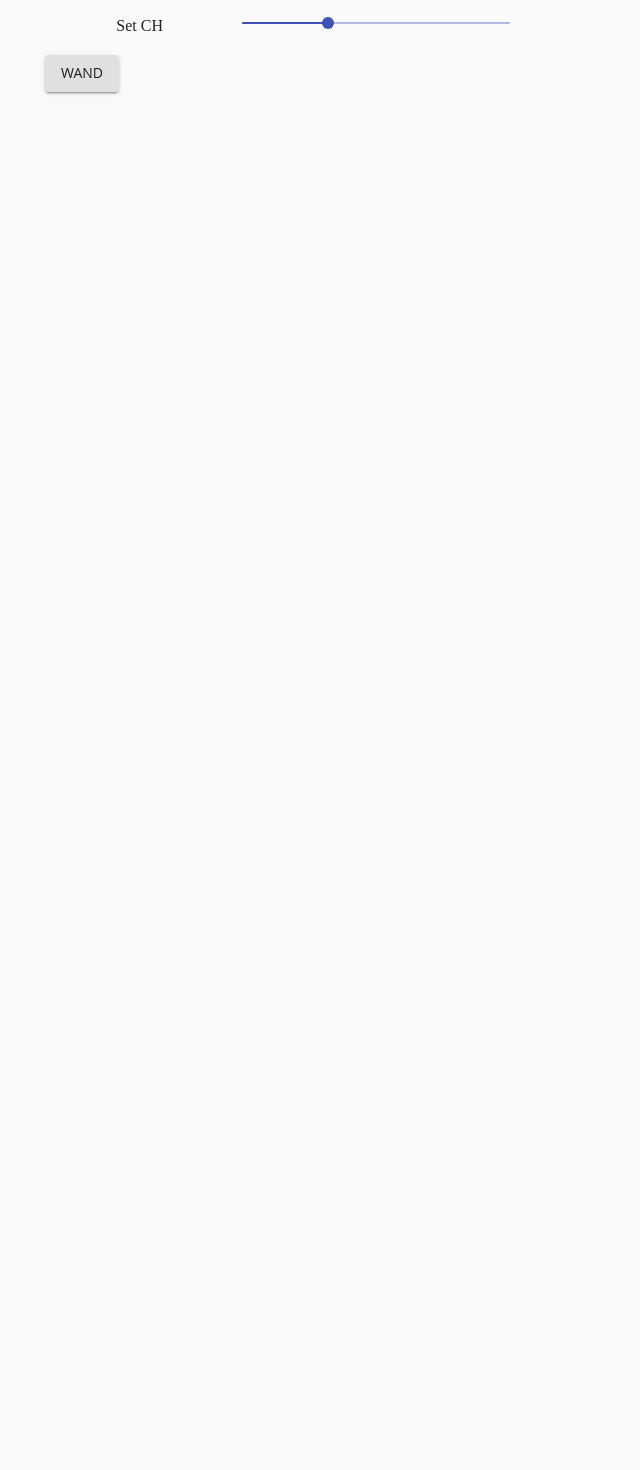
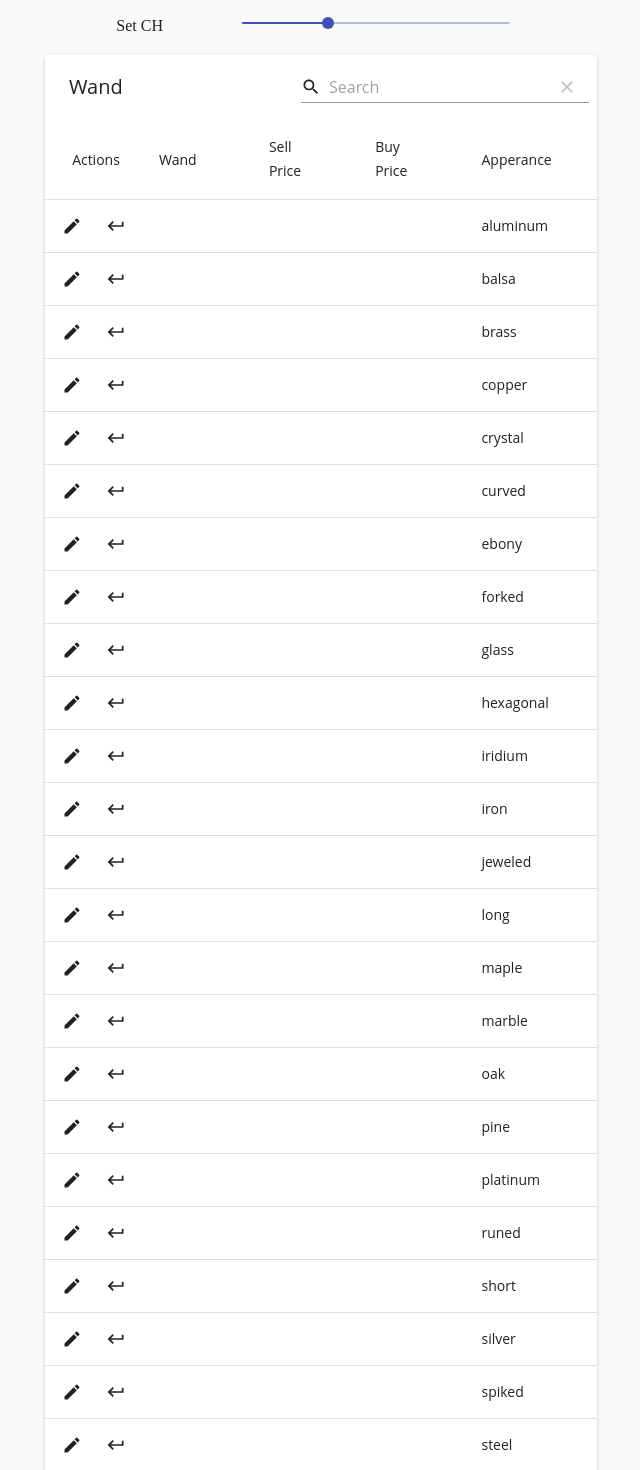
Before and after one commit to Hajin-dev/Nethack-ID-MEMO, a React (Create React App) app: page /Wand in a window 1280 px wide. Shown: the part 60-1530 px from the top of the page, without its empty margins (319-959 px from the left). Before the commit the page ends 800 px from the top, so only its background shows below. Built offline with nearby package versions, Linux system fonts and the light colour scheme.

Commit message:
Wand ver.1

```diff
--- a/src/App.js
+++ b/src/App.js
@@ -171,6 +171,33 @@ function App() {
   {no:25, ap: "twisted",base: 0, name: 0},
   {no:26, ap: "wire",base: 0, name: 0},
   {no:27, ap: "wooden",base: 0, name: 0},  ])
+  const [wandDB,setWand]=useState([{no:0, ap: "aluminum",base: 0, name: 0},
+  {no:1, ap: "balsa",base: 0, name: 0},
+  {no:2, ap: "brass",base: 0, name: 0},
+  {no:3, ap: "copper",base: 0, name: 0},
+  {no:4, ap: "crystal",base: 0, name: 0},
+  {no:5, ap: "curved",base: 0, name: 0},
+  {no:6, ap: "ebony",base: 0, name: 0},
+  {no:7, ap: "forked",base: 0, name: 0},
+  {no:8, ap: "glass",base: 0, name: 0},
+  {no:9, ap: "hexagonal",base: 0, name: 0},
+  {no:10, ap: "iridium",base: 0, name: 0},
+  {no:11, ap: "iron",base: 0, name: 0},
+  {no:12, ap: "jeweled",base: 0, name: 0},
+  {no:13, ap: "long",base: 0, name: 0},
+  {no:14, ap: "maple",base: 0, name: 0},
+  {no:15, ap: "marble",base: 0, name: 0},
+  {no:16, ap: "oak",base: 0, name: 0},
+  {no:17, ap: "pine",base: 0, name: 0},
+  {no:18, ap: "platinum",base: 0, name: 0},
+  {no:19, ap: "runed",base: 0, name: 0},
+  {no:20, ap: "short",base: 0, name: 0},
+  {no:21, ap: "silver",base: 0, name: 0},
+  {no:22, ap: "spiked",base: 0, name: 0},
+  {no:23, ap: "steel",base: 0, name: 0},
+  {no:24, ap: "tin",base: 0, name: 0},
+  {no:25, ap: "uranium",base: 0, name: 0},
+  {no:26, ap: "zinc",base: 0, name: 0},])
   var k = 1;
   function setValue (){ //CH에 따른 가격 보정 (price will multiplied by CH )
     if (ch<6) k=2;
@@ -186,9 +213,6 @@ function App() {
     })
     }
   setValue();
-  function calPotion(x) {
-    setPotion(x)
-  }
   const handleChange = (event, newValue) => {
     setCh(newValue);
     setValue();
@@ -217,9 +241,9 @@ function App() {
         <Route path="/Armor" theme={theme} element={<Armor/>} />
         <Route path="/Scroll" theme={theme} element={<Scroll/>} />
         <Route path="/SpellBook" theme={theme} element={<SpellBook bookDB={bookDB} price={price} setBook={setBook}/>} />
-        <Route path="/Potion" theme={theme} element={<Potion potionDB={potionDB} price={price} setPotion={calPotion}/>} />
+        <Route path="/Potion" theme={theme} element={<Potion potionDB={potionDB} price={price} setPotion={setPotion}/>} />
         <Route path="/Ring" theme={theme} element={<Ring ringDB={ringDB} price={price} setRing={setRing}/>} />
-        <Route path="/Wand" theme={theme} element={<Wand/>} />
+        <Route path="/Wand" theme={theme} element={<Wand wandDB={wandDB} price={price} setWand={setWand}/>} />
       </Routes>
       </Container>
       </ThemeProvider>
--- a/src/pages/Ring.js
+++ b/src/pages/Ring.js
@@ -142,7 +142,7 @@ function Ring(props) {
   ];
   return (
     <MaterialTable
-    title="Potion"
+    title="Ring"
     columns={columns}
     data={props.ringDB}
     icons={tableIcons}
--- a/src/pages/Wand.js
+++ b/src/pages/Wand.js
@@ -1,7 +1,193 @@
-import * as React from 'react';
+import _ from 'lodash'
 
-import Button from '@material-ui/core/Button';
+import React, {forwardRef } from 'react';
+import MaterialTable from 'material-table';
 
-export default function Wand() {
-  return (<Button variant="contained">Wand</Button>)
-}
+import AddBox from '@material-ui/icons/AddBox';
+import ArrowDownward from '@material-ui/icons/ArrowDownward';
+import Check from '@material-ui/icons/Check';
+import ChevronLeft from '@material-ui/icons/ChevronLeft';
+import ChevronRight from '@material-ui/icons/ChevronRight';
+import Clear from '@material-ui/icons/Clear';
+import KeyboardReturnIcon from '@material-ui/icons/KeyboardReturn';
+import Edit from '@material-ui/icons/Edit';
+import FilterList from '@material-ui/icons/FilterList';
+import FirstPage from '@material-ui/icons/FirstPage';
+import LastPage from '@material-ui/icons/LastPage';
+import Remove from '@material-ui/icons/Remove';
+import SaveAlt from '@material-ui/icons/SaveAlt';
+import Search from '@material-ui/icons/Search';
+import ViewColumn from '@material-ui/icons/ViewColumn';
+import { FormControl,MenuItem, Select } from '@material-ui/core';
+const tableIcons = {
+  Add: forwardRef((props, ref) => <AddBox {...props} ref={ref} />),
+  Check: forwardRef((props, ref) => <Check fontSize="small" {...props} ref={ref} />),
+  Clear: forwardRef((props, ref) => <Clear fontSize="small" {...props} ref={ref} />),
+  Delete: forwardRef((props, ref) => <KeyboardReturnIcon fontSize="small" {...props} ref={ref} />),
+  DetailPanel: forwardRef((props, ref) => <ChevronRight {...props} ref={ref} />),
+  Edit: forwardRef((props, ref) => <Edit fontSize="small" {...props} ref={ref} />),
+  Export: forwardRef((props, ref) => <SaveAlt {...props} ref={ref} />),
+  Filter: forwardRef((props, ref) => <FilterList {...props} ref={ref} />),
+  FirstPage: forwardRef((props, ref) => <FirstPage {...props} ref={ref} />),
+  LastPage: forwardRef((props, ref) => <LastPage {...props} ref={ref} />),
+  NextPage: forwardRef((props, ref) => <ChevronRight {...props} ref={ref} />),
+  PreviousPage: forwardRef((props, ref) => <ChevronLeft {...props} ref={ref} />),
+  ResetSearch: forwardRef((props, ref) => <Clear {...props} ref={ref} />),
+  Search: forwardRef((props, ref) => <Search {...props} ref={ref} />),
+  SortArrow: forwardRef((props, ref) => <ArrowDownward {...props} ref={ref} />),
+  ThirdStateCheck: forwardRef((props, ref) => <Remove {...props} ref={ref} />),
+  ViewColumn: forwardRef((props, ref) => <ViewColumn {...props} ref={ref} />)
+};
+
+function Wand(props) {
+  const wandInfo={
+    0:"",
+    1: "light",
+    2: "nothing",
+    3: "secret door detection",
+    4: "enlightenment",
+    5: "striking",
+    6: "make invisible",
+    7: "slow monster",
+    8: "speed monster",
+    9: "undead turning",
+    10: "opening",
+    11: "locking",
+    12: "probing",
+    13: "digging",
+    14: "magic missile",
+    15: "fire",
+    16: "cold",
+    17: "sleep",
+    18: "lightning",
+    19: "create monster",
+    20: "polymorph",
+    21: "cancellation",
+    22: "teleportation",
+    23: "wishing",
+    24: "death",
+  }
+  function setAvailable(x){
+    if (0===Number(x)) return(wandInfo)
+    if (1===Number(x)) return(_.pick(wandInfo,_.range(1,3)))
+    if (2===Number(x)) return(_.pick(wandInfo,_.range(3,15)))
+    if (3===Number(x)) return(_.pick(wandInfo,_.range(15,19)))
+    if (4===Number(x)) return(_.pick(wandInfo,_.range(19,23)))
+    if (5===Number(x)) return(_.pick(wandInfo,_.range(23,25)))
+    if (6===Number(x)) return(_.assign(_.pick(wandInfo,_.range(3,15)),_.pick(wandInfo,_.range(19,23))))
+  }
+  const baseSet = {
+    0 : "",
+    1 : 100,
+    2 : 150,
+    3 : 175,
+    4 : 200,
+    5 : 500,
+    6 : "150 or 200"}
+    const sellSet = {}
+  const buySet = {}
+  Object.entries(baseSet).forEach(([key,value],i,a)=>{
+    if (key==="0"){
+      sellSet[key]=""}
+    else if (key==="6"){
+      sellSet[key]="75?"
+    }
+    else{
+      sellSet[key]=props.price.find(x=>Number(x.value)===Number(value)).s1+"("+props.price.find(x=>Number(x.value)===Number(value)).s2+")"}})
+  Object.entries(baseSet).forEach(([key,value],i,a)=>{
+    if (key==="0"){
+      buySet[key]=""}
+    else if (key==="6"){
+      buySet[key]=props.price.find(x=>Number(x.value)===200).b1+"?"
+    }
+    else{
+      buySet[key]=props.price.find(x=>Number(x.value)===Number(value)).b1+"("+props.price.find(x=>Number(x.value)===Number(value)).b2+")"}})
+  const columns = [
+    { field: "name",title: "Wand", canEdit: "always",
+      validate: rowData=>{
+        for (let x of props.wandDB){
+          if ((x.no !== rowData.no)&&(x.name === rowData.name)&&(rowData.name!==0)) return 'overlapped!'
+        }
+        return ''},
+        editComponent:({value,onChange,rowData})=>{
+          const wandList =  _.toPairs(setAvailable(rowData.base))
+          return (<FormControl>
+            <Select
+            value={value}
+            onChange={(event)=>{
+              onChange(event.target.value);
+            }}>
+              {
+              wandList.map((x)=>(
+                <MenuItem key={x[0]} value={x[0]}>
+                  {x[1]}
+                </MenuItem>
+              ))
+            }
+            </Select>
+
+          </FormControl>)},
+        lookup: wandInfo
+    },
+    /*{ field:"base",title:"Base Price", editable:'always',
+      lookup: baseSet
+    },*/
+    { field:"base",title:"Sell Price", editable:'always',
+      lookup: sellSet},
+    { field:"base",title:"Buy Price", editable:'always',
+      lookup: buySet},
+    { field: "ap",title: "Apperance", editable:'never'
+    }
+  ];
+  return (
+    <MaterialTable
+    title="Wand"
+    columns={columns}
+    data={props.wandDB}
+    icons={tableIcons}
+    editable={{
+      onRowUpdate: (newData, oldData) =>{
+        return new Promise((resolve, reject) =>{
+          setTimeout(() => {
+            const dataUpdate = [...props.wandDB];
+            const index = oldData.tableData.id;
+            dataUpdate[index] = newData;
+            if(Number(newData.name)!==0){
+              if(Number(newData.name)<3) dataUpdate[index].base=1
+              else if(Number(newData.name)<15) dataUpdate[index].base=2
+              else if(Number(newData.name)<19) dataUpdate[index].base=3
+              else if(Number(newData.name)<23) dataUpdate[index].base=4
+              else if(Number(newData.name)<25) dataUpdate[index].base=5
+              }
+            props.setWand([...dataUpdate]);
+            resolve();
+          }, 500)})},
+      onRowDelete: rowData=>{
+      return new Promise((resolve, reject)=>{
+        setTimeout(()=>{
+          const resetRow=[...props.wandDB];
+          const index = rowData.tableData.id;
+          resetRow[index].base=0
+          resetRow[index].name=0
+          props.setWand([...resetRow])
+          resolve();
+        },500)
+      })
+    }
+        }}
+        options={{
+          paging:false
+        }}
+    localization={{
+      body:{
+        deleteTooltip:"Reset",
+        editRow:{
+          deletText:"Reset?"
+        }
+      }
+    }}
+    />
+  )
+    }
+
+export default Wand
```
Also changed, not shown: 1 other file (tests, documents, lock files or other folders).
